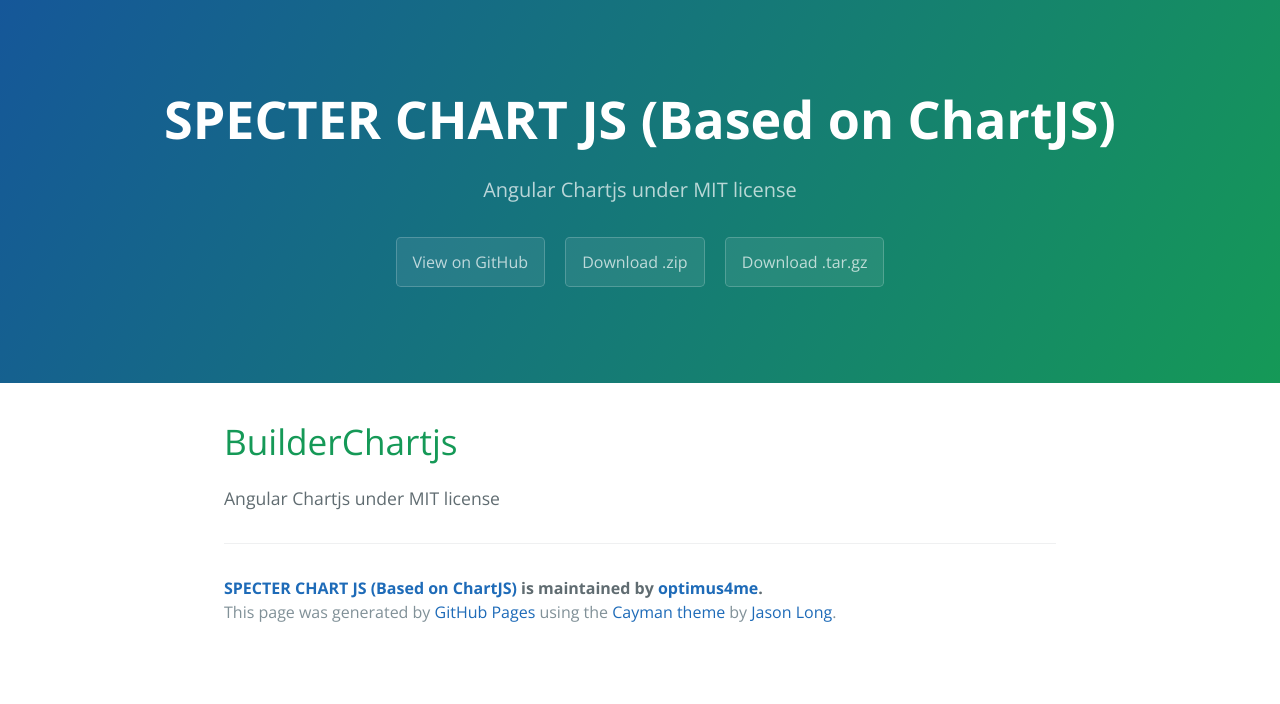
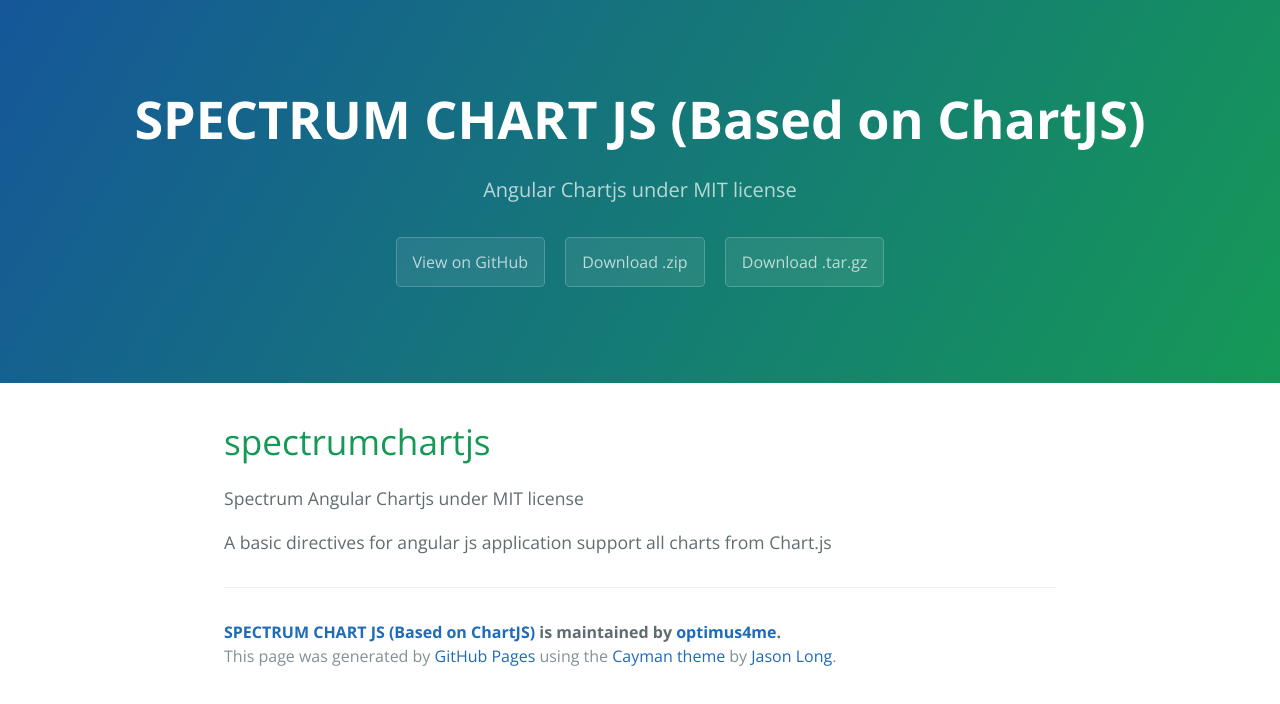
Before and after one commit to optimus4me/ngchartjs, a plain HTML site: page index.html in a window 1280 px wide. Drawn offline with nearby package versions, Linux system fonts and the light colour scheme.

```diff
--- a/index.html
+++ b/index.html
@@ -2,7 +2,7 @@
 <html lang="en-us">
   <head>
     <meta charset="UTF-8">
-    <title>SPECTER CHART JS (Based on ChartJS) by optimus4me</title>
+    <title>SPECTRUM CHART JS (Based on ChartJS) by optimus4me</title>
     <meta name="viewport" content="width=device-width, initial-scale=1">
     <link rel="stylesheet" type="text/css" href="stylesheets/normalize.css" media="screen">
     <link href='http://fonts.googleapis.com/css?family=Open+Sans:400,700' rel='stylesheet' type='text/css'>
@@ -11,7 +11,7 @@
   </head>
   <body>
     <section class="page-header">
-      <h1 class="project-name">SPECTER CHART JS (Based on ChartJS)</h1>
+      <h1 class="project-name">SPECTRUM CHART JS (Based on ChartJS)</h1>
       <h2 class="project-tagline">Angular Chartjs under MIT license</h2>
       <a href="https://github.com/optimus4me/spectrumchartjs" class="btn">View on GitHub</a>
       <a href="https://github.com/optimus4me/spectrumchartjs/zipball/master" class="btn">Download .zip</a>
@@ -20,12 +20,14 @@
 
     <section class="main-content">
       <h1>
-<a id="builderchartjs" class="anchor" href="#builderchartjs" aria-hidden="true"><span class="octicon octicon-link"></span></a>BuilderChartjs</h1>
+<a id="spectrumchartjs" class="anchor" href="#spectrumchartjs" aria-hidden="true"><span class="octicon octicon-link"></span></a>spectrumchartjs</h1>
 
-<p>Angular Chartjs under MIT license</p>
+<p>Spectrum Angular Chartjs under MIT license</p>
+
+<p>A basic directives for angular js application support all charts from Chart.js</p>
 
       <footer class="site-footer">
-        <span class="site-footer-owner"><a href="https://github.com/optimus4me/spectrumchartjs">SPECTER CHART JS (Based on ChartJS)</a> is maintained by <a href="https://github.com/optimus4me">optimus4me</a>.</span>
+        <span class="site-footer-owner"><a href="https://github.com/optimus4me/spectrumchartjs">SPECTRUM CHART JS (Based on ChartJS)</a> is maintained by <a href="https://github.com/optimus4me">optimus4me</a>.</span>
 
         <span class="site-footer-credits">This page was generated by <a href="https://pages.github.com">GitHub Pages</a> using the <a href="https://github.com/jasonlong/cayman-theme">Cayman theme</a> by <a href="https://twitter.com/jasonlong">Jason Long</a>.</span>
       </footer>
--- a/params.json
+++ b/params.json
@@ -1 +1 @@
-{"name":"SPECTER CHART JS (Based on ChartJS)","tagline":"Angular Chartjs under MIT license","body":"# BuilderChartjs\r\nAngular Chartjs under MIT license\r\n\r\n","google":"","note":"Don't delete this file! It's used internally to help with page regeneration."}
+{"name":"SPECTRUM CHART JS (Based on ChartJS)","tagline":"Angular Chartjs under MIT license","body":"# spectrumchartjs\r\nSpectrum Angular Chartjs under MIT license\r\n\r\nA basic directives for angular js application support all charts from Chart.js\r\n","google":"","note":"Don't delete this file! It's used internally to help with page regeneration."}
```
